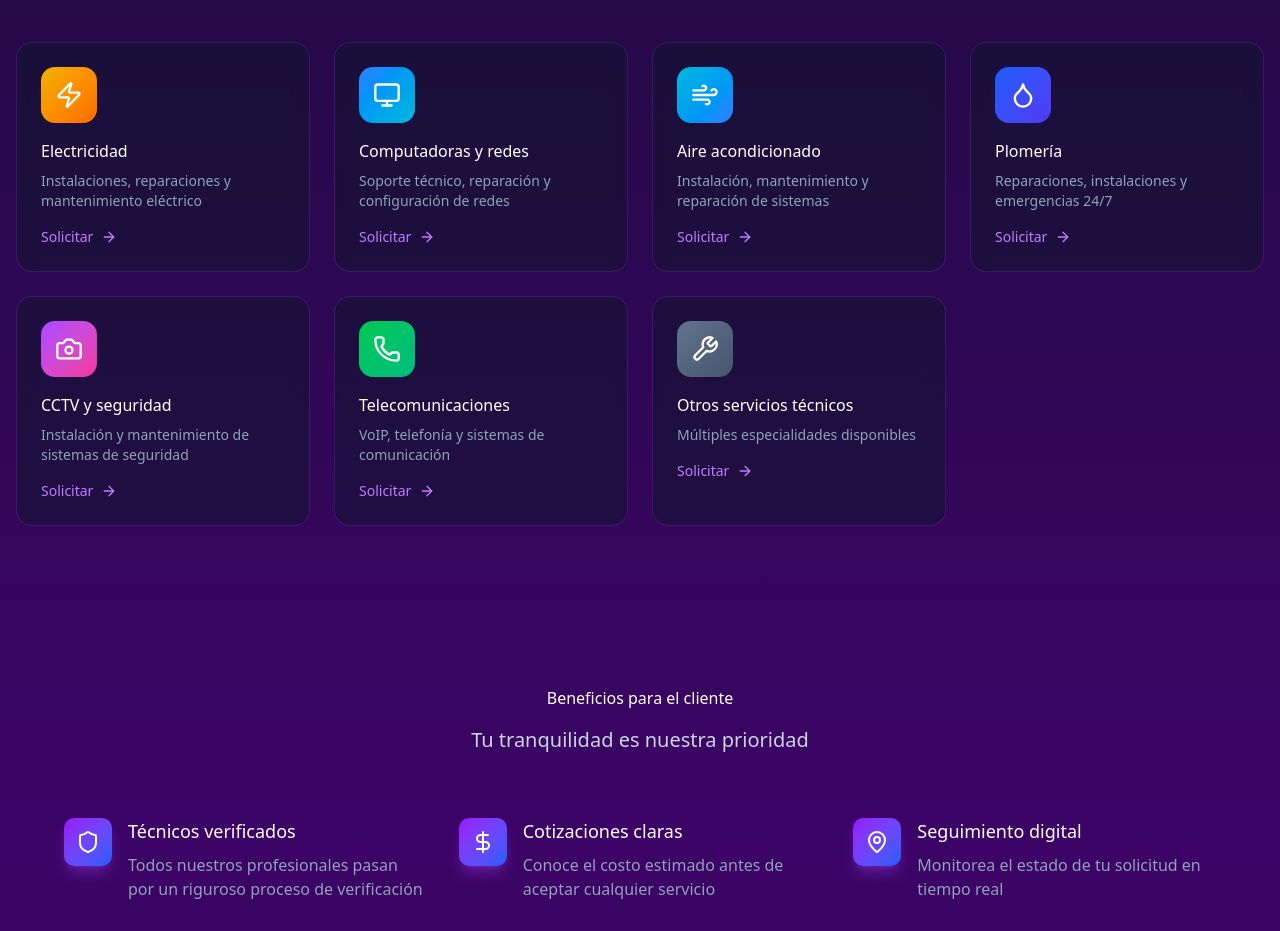
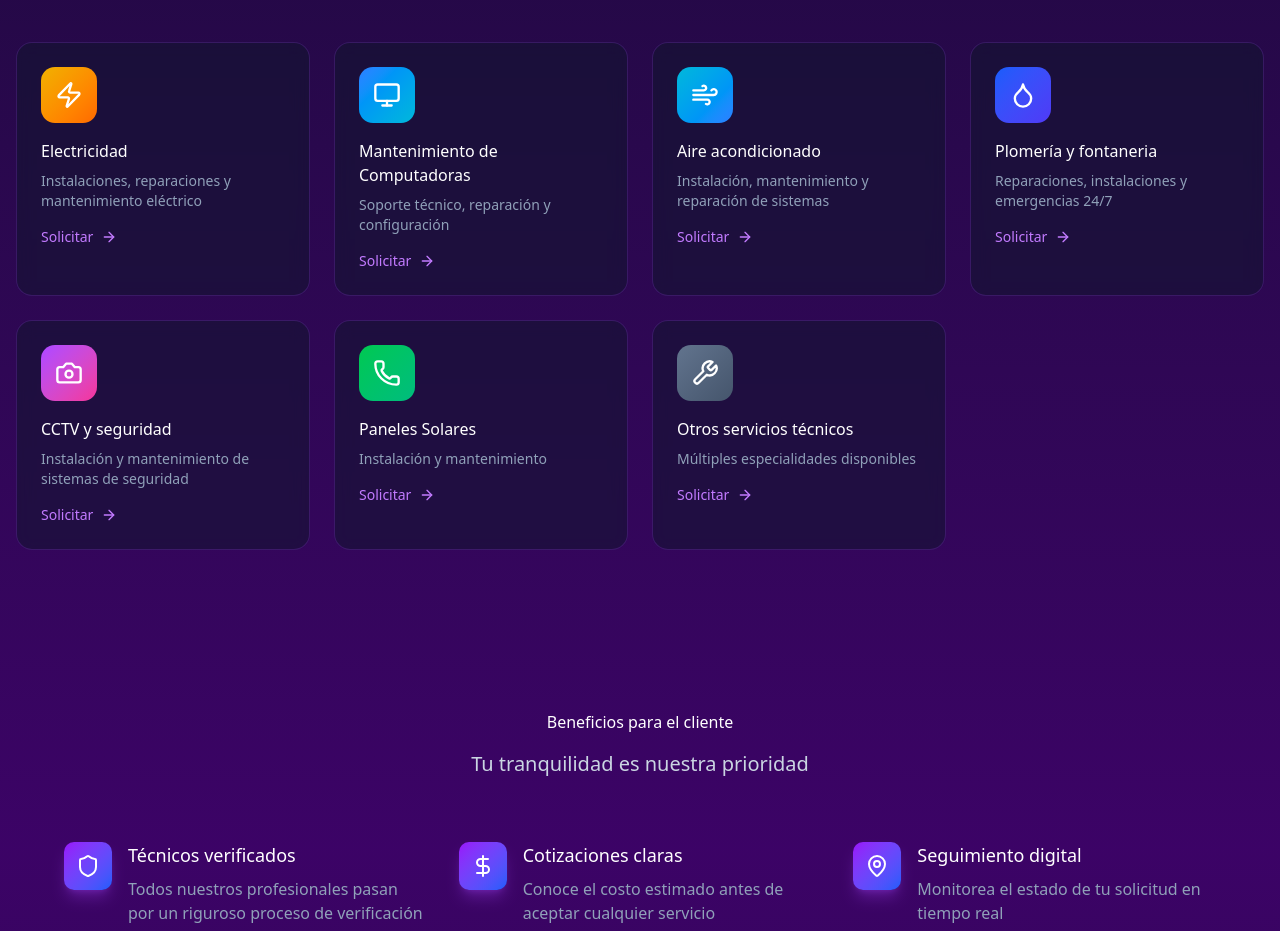
Before and after one commit to ronystalyn-cmyk/woami-tech-landing, a React (Vite) app: page / in a window 1280 px wide. Shown: the part 1500-2431 px from the top of the page. Built offline with nearby package versions, Linux system fonts and the light colour scheme.

Commit message:
Update service titles and descriptions in Services.tsx

```diff
--- a/src/components/Services.tsx
+++ b/src/components/Services.tsx
@@ -20,8 +20,8 @@ export function Services() {
     },
     {
       icon: Monitor,
-      title: 'Computadoras y redes',
-      description: 'Soporte técnico, reparación y configuración de redes',
+      title: 'Mantenimiento de Computadoras',
+      description: 'Soporte técnico, reparación y configuración',
       color: 'from-blue-500 to-cyan-500',
     },
     {
@@ -32,7 +32,7 @@ export function Services() {
     },
     {
       icon: Droplet,
-      title: 'Plomería',
+      title: 'Plomería y fontaneria',
       description: 'Reparaciones, instalaciones y emergencias 24/7',
       color: 'from-blue-600 to-indigo-600',
     },
@@ -44,8 +44,8 @@ export function Services() {
     },
     {
       icon: Phone,
-      title: 'Telecomunicaciones',
-      description: 'VoIP, telefonía y sistemas de comunicación',
+      title: 'Paneles Solares',
+      description: 'Instalación y mantenimiento',
       color: 'from-green-500 to-emerald-500',
     },
     {
```
